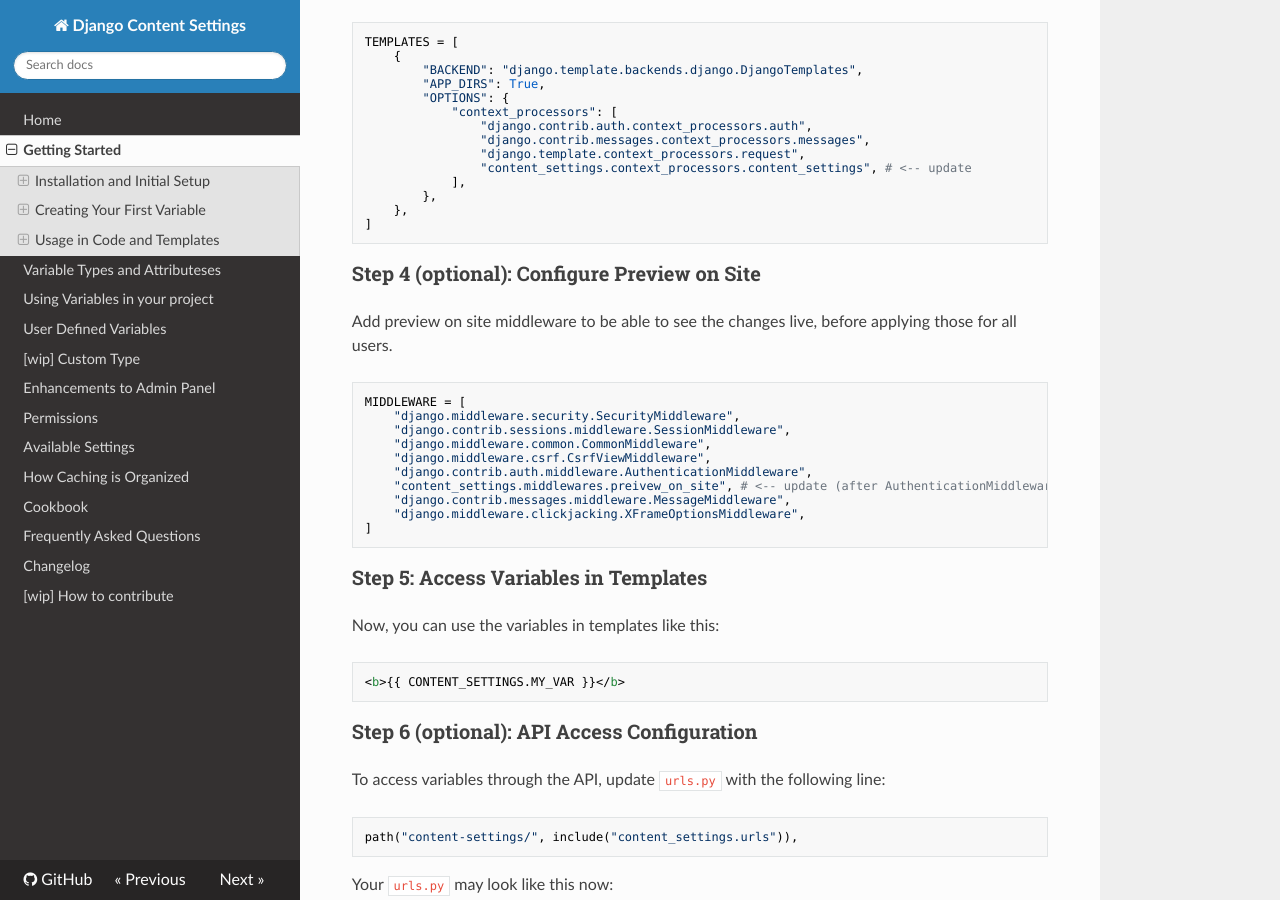
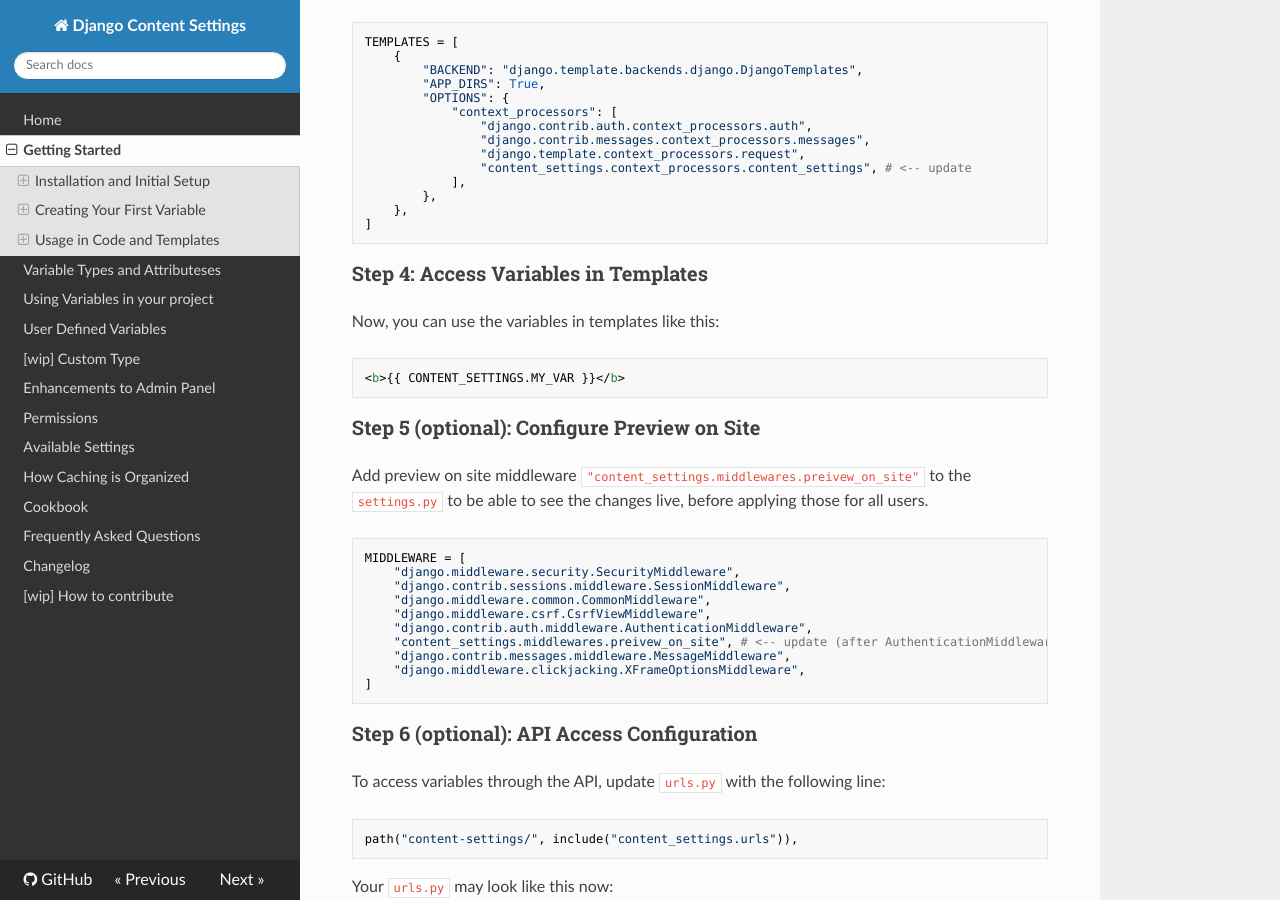
Before and after one commit to occipital/django-content-settings, an MkDocs documentation site: the page built from docs/first.md, in a window 1280 px wide and 900 px high, scrolled down 793 px. Built offline with MkDocs 1.6.1, drawn with Linux system fonts in a browser that asks for light colours; nearby versions of some CDN libraries.

Commit message:
small docs update

````diff
--- a/docs/first.md
+++ b/docs/first.md
@@ -49,9 +49,17 @@
 ]
 ```
 
-### Step 4 (optional): Configure Preview on Site
+### Step 4: Access Variables in Templates
 
-Add preview on site middleware to be able to see the changes live, before applying those for all users.
+Now, you can use the variables in templates like this:
+
+```html
+<b>{{ CONTENT_SETTINGS.MY_VAR }}</b>
+```
+
+### Step 5 (optional): Configure Preview on Site
+
+Add preview on site middleware `"content_settings.middlewares.preivew_on_site"` to the `settings.py` to be able to see the changes live, before applying those for all users.
 
 ```python
 MIDDLEWARE = [
@@ -64,14 +72,6 @@
     "django.contrib.messages.middleware.MessageMiddleware",
     "django.middleware.clickjacking.XFrameOptionsMiddleware",
 ]
-```
-
-### Step 5: Access Variables in Templates
-
-Now, you can use the variables in templates like this:
-
-```html
-<b>{{ CONTENT_SETTINGS.MY_VAR }}</b>
 ```
 
 ### Step 6 (optional): API Access Configuration
````
